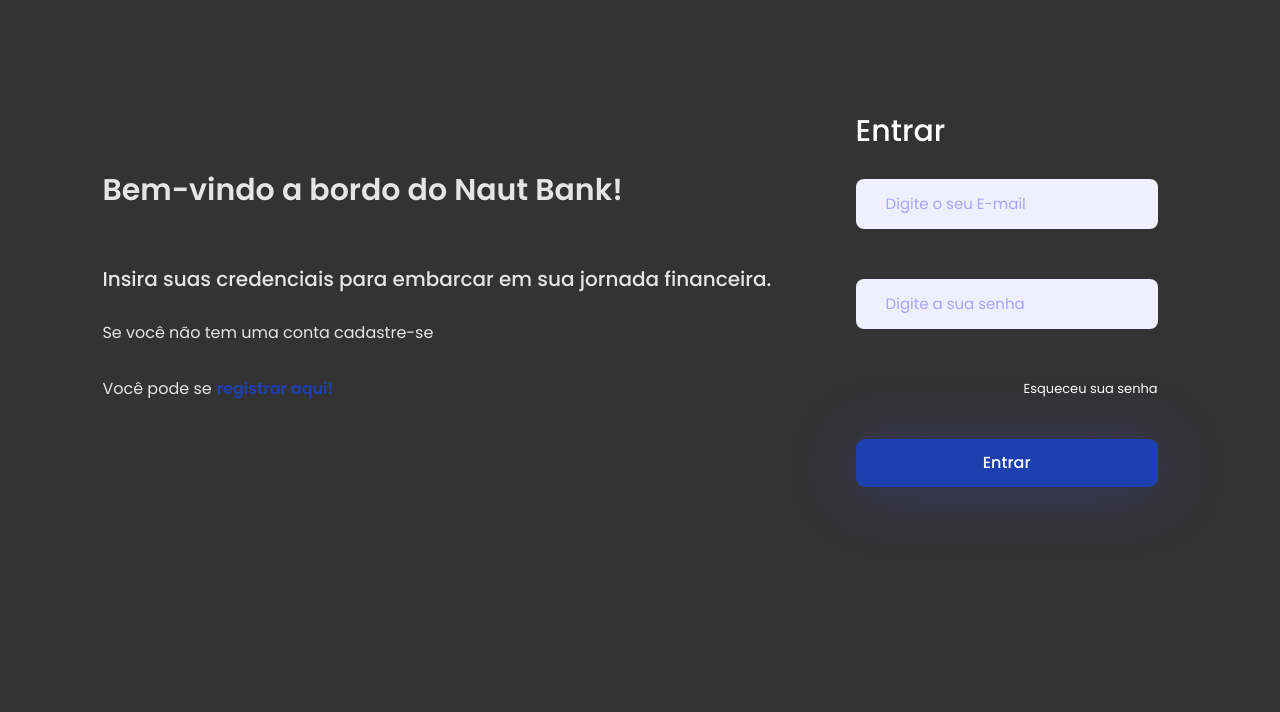
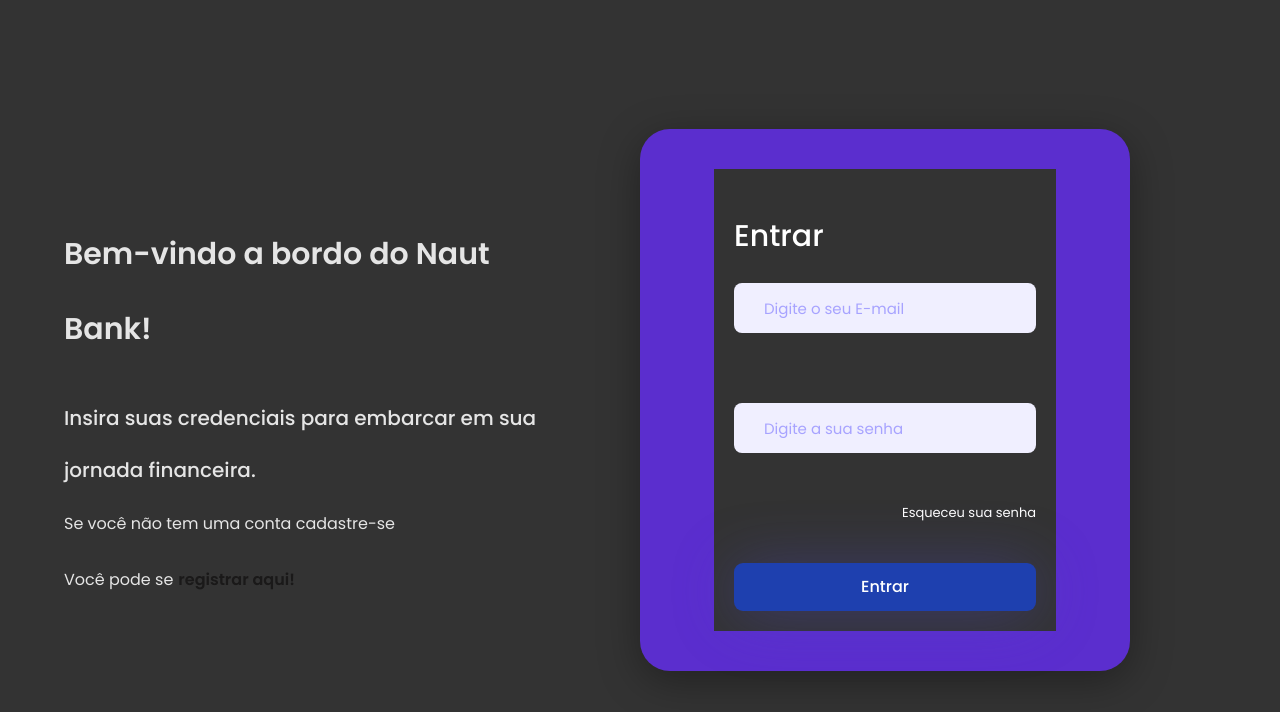
Before and after one commit to XuanDeveloper/Naut-Bank, a React (Vite) app in the folder Front-end/: page / in a window 1280 px wide. Shown: the top 712 px of the page. Built offline with nearby package versions, Linux system fonts and the light colour scheme.

Commit message:
Atualização do CSS Login/Cadastro

```diff
--- a/Front-end/src/Pages/Login/index.jsx
+++ b/Front-end/src/Pages/Login/index.jsx
@@ -5,13 +5,14 @@ import "./style.css"
 
 const Login = () => {
   return (
+
     <div className="mainLogin">
       <section className="LoginInfo">
        <LoginInfo />
-       <img className="Baleia" src="src\Pages\Login\baleia.svg" alt="baleia do Naut'Bank"  />
       </section>
 
       <div class="linha-vertical2"></div>
+
     <div class="container">
       <section className="Login">
         <LoginForm />
--- a/Front-end/src/Pages/Login/style.css
+++ b/Front-end/src/Pages/Login/style.css
@@ -1,35 +1,73 @@
 :root {
-  --cor-escura: #333;
+  --cor-escura: #333333;
   --cor-clara: #E5E5E5;
-  --cor-link: #1E40AF;
+  --cor-link: #3e1adf;
 }
 
+
 .mainLogin {
+  position: relative;
   color: var(--cor-clara);
   display: flex;
   flex-direction: row;
-  justify-content: space-between;
+  justify-content: center;
+  align-items: center;
   background-color: var(--cor-escura); /* Cor de fundo escura */
+  width: 100vw;
+  height: 100vh;
+
 }
 
 .LoginInfo {
-  margin-top: 10vw;
-  margin-left: 8vw;
+  z-index: 2;
+  width: 40vw;
+  height: 100vh;
+  display: flex;
+  justify-content: center;
+  align-items: center;
+  flex-direction: column;
+
+}
+
+.CardL{
+  position: relative;
+  margin-left: 5vw;
+  width: 420px;
+  display: flex;
+  justify-content: center;
+  align-items: center;
+  flex-direction: column;
+  padding: 40px 35px;
+  background:#5b2ece ;
+  border-radius: 30px;
+  box-shadow: 0px 10px 40px #00000056;
+
 }
 
 .Login {
-  margin-top: 5vw;
-  margin-right: 8vw;
+  position: relative;
+  width: 50vw;
+  height: 100vh;
+  display: flex;
+  justify-content: center;
+  align-items: start;
+  flex-direction: column;
+
 }
+
 
 .Baleia {
   width: 35%;
 }
 
 .linha-vertical2 {
-  height: 500px;
-  border-right: 3px solid var(--cor-link);
-  margin-top: 100px;
+  position: absolute;
+  width: 100%;
+  border-top:  350px solid ;
+  color: #5b2ece;
+
+
+
 }
 
 @media (max-width: 1340px) {
--- a/Front-end/src/components/LoginForm/index.jsx
+++ b/Front-end/src/components/LoginForm/index.jsx
@@ -16,7 +16,9 @@ const LoginForm = () => {
         }
 
     }
+
     return (
+       <div className="CardL">
         <div className="loginForm">
             <h2>Entrar</h2>
             <CampoTexto className="CampoEmail" type="text" placeholder="Digite o seu E-mail"/>
@@ -25,7 +27,9 @@ const LoginForm = () => {
             <Botao funcao={handleSubmit} texto="Entrar"/>
 
 
+
         </div>
+       </div>
      );
 }
 
--- a/Front-end/src/components/LoginForm/loginForm.css
+++ b/Front-end/src/components/LoginForm/loginForm.css
@@ -13,10 +13,11 @@
     font-size: 30px;
     line-height: 45px;
     color: #fff; /* Cor do texto branca */
+    border-radius: 1000px;
 }
 
 .CampoEmail {
-    margin-bottom: 30px;
+    margin-bottom: 50px;
 }
 
 .loginForm a {
--- a/Front-end/src/components/LoginInfo/loginInfo.css
+++ b/Front-end/src/components/LoginInfo/loginInfo.css
@@ -1,6 +1,6 @@
 :root {
     --cor-texto: #E5E5E5;
-    --cor-link: #1E40AF;
+    --cor-link: #080808;
 }
 
 .loginInfo h1 {
@@ -44,6 +44,6 @@
     font-weight: 600;
     font-size: 16px;
     line-height: 24px;
-    color: var(--cor-link);
+    color: #1a1919;
     cursor: pointer;
 }
```
Also changed, not shown: 1 other file (tests, documents, lock files or other folders).
